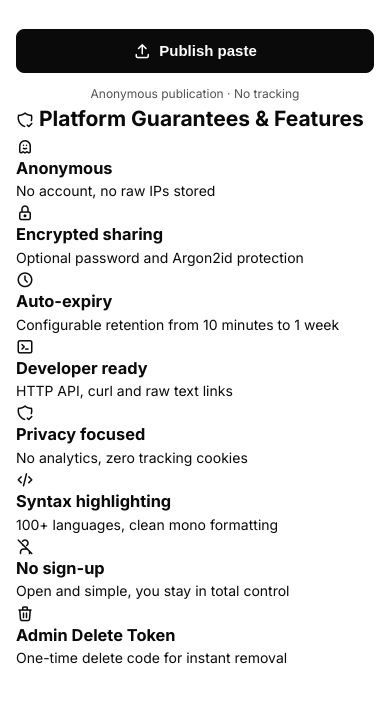
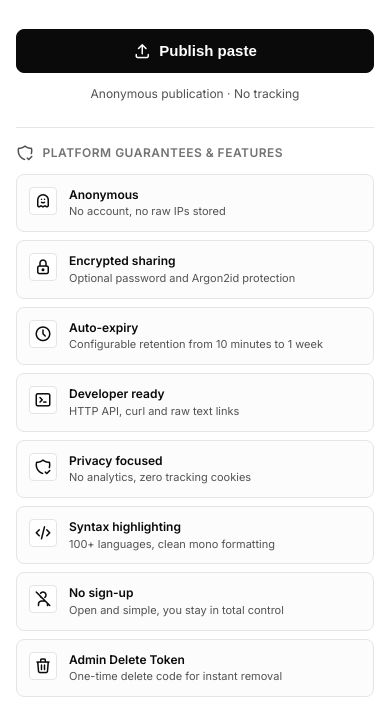
Before and after one commit to gugaucb/inkbin, a FastAPI app: page / in a window 390 px wide. Shown: the part 748-1461 px from the top of the page. Before the commit the page ends 1412 px from the top, so only its background shows below. Run offline with FastAPI, Linux system fonts and the light colour scheme; some libraries are stand-ins or nearby versions.

Commit message:
feat(ui): implement responsive styles and small screen ergonomics for features showcase (issue 03)

```diff
--- a/src/inkbin/static/css/ink-editorial.css
+++ b/src/inkbin/static/css/ink-editorial.css
@@ -720,6 +720,103 @@ i.ti, [class^="ti-"], [class*=" ti-"] {
 }
 
 /* ==========================================================================
+   Vitrine de Recursos e Garantias da Plataforma (Platform Features Showcase)
+   ========================================================================== */
+
+.platform-features-section {
+  margin-top: var(--space-8);
+  padding-top: var(--space-6);
+  border-top: 1px solid var(--border-default);
+  width: 100%;
+  box-sizing: border-box;
+}
+
+.platform-features-header {
+  margin-bottom: var(--space-5);
+}
+
+.platform-features-title {
+  font-size: 13px;
+  font-weight: 600;
+  text-transform: uppercase;
+  letter-spacing: 0.04em;
+  color: var(--text-muted);
+  display: flex;
+  align-items: center;
+  gap: var(--space-2);
+}
+
+.platform-features-title i {
+  font-size: var(--icon-size-md);
+  color: var(--text-secondary);
+}
+
+.platform-features-grid {
+  display: grid;
+  grid-template-columns: repeat(4, 1fr);
+  gap: var(--space-4);
+  width: 100%;
+  box-sizing: border-box;
+}
+
+.feature-card {
+  background-color: var(--surface-subtle);
+  border: 1px solid var(--border-default);
+  border-radius: var(--radius-md);
+  padding: var(--space-4);
+  display: flex;
+  align-items: flex-start;
+  gap: var(--space-3);
+  box-sizing: border-box;
+  max-width: 100%;
+  min-width: 0;
+  word-break: break-word;
+  transition: border-color var(--transition-fast), background-color var(--transition-fast);
+}
+
+.feature-card:hover {
+  border-color: var(--border-focus);
+  background-color: var(--surface);
+}
+
+.feature-card-icon {
+  display: flex;
+  align-items: center;
+  justify-content: center;
+  width: 32px;
+  height: 32px;
+  border-radius: var(--radius-sm);
+  background-color: var(--surface);
+  border: 1px solid var(--border-default);
+  color: var(--text-primary);
+  flex-shrink: 0;
+  font-size: var(--icon-size-md);
+}
+
+.feature-card-content {
+  display: flex;
+  flex-direction: column;
+  gap: 2px;
+  min-width: 0;
+  flex: 1;
+}
+
+.feature-card-title {
+  font-size: 13px;
+  font-weight: 600;
+  color: var(--text-primary);
+  line-height: 1.3;
+  margin: 0;
+}
+
+.feature-card-desc {
+  font-size: 12px;
+  color: var(--text-secondary);
+  line-height: 1.4;
+  margin: 0;
+}
+
+/* ==========================================================================
    Mobile Nav, Drawer & Responsive Layout Breakpoints (INK Design System v2)
    ========================================================================== */
 
@@ -853,6 +950,12 @@ i.ti, [class^="ti-"], [class*=" ti-"] {
   .viewer-actions {
     flex-wrap: wrap;
     gap: var(--space-2);
+  }
+
+  /* Vitrine no Tablet (2 colunas fluidas) */
+  .platform-features-grid {
+    grid-template-columns: repeat(2, 1fr);
+    gap: var(--space-3);
   }
 }
 
@@ -1025,6 +1128,46 @@ i.ti, [class^="ti-"], [class*=" ti-"] {
   .error-message {
     font-size: 14px;
   }
+
+  /* Vitrine no Mobile (<= 639px): Otimização ergonômica de toque, ausência de overflow horizontal */
+  .platform-features-section {
+    margin-top: var(--space-6);
+    padding-top: var(--space-4);
+  }
+
+  .platform-features-header {
+    margin-bottom: var(--space-3);
+  }
+
+  .platform-features-title {
+    font-size: 12px;
+  }
+
+  .platform-features-grid {
+    grid-template-columns: repeat(auto-fit, minmax(240px, 1fr));
+    gap: var(--space-2);
+  }
+
+  .feature-card {
+    padding: var(--space-3);
+    gap: var(--space-3);
+    min-height: var(--touch-target-min);
+  }
+
+  .feature-card-icon {
+    width: 28px;
+    height: 28px;
+    font-size: 15px;
+  }
+
+  .feature-card-title {
+    font-size: 12px;
+  }
+
+  .feature-card-desc {
+    font-size: 11px;
+    line-height: 1.35;
+  }
 }
 
 /* 4. Wide Viewports (>= 1440px) */
--- a/src/inkbin/static/css/ink-tokens.css
+++ b/src/inkbin/static/css/ink-tokens.css
@@ -26,6 +26,7 @@
   --text-inverse: var(--ink-0);
   --border-default: var(--ink-200);
   --border-strong: var(--ink-300);
+  --border-focus: var(--ink-700);
   --action-primary: var(--ink-950);
   --action-primary-hover: var(--ink-900);
   --focus-ring: var(--ink-950);
```
Also changed, not shown: tests/test_web_ui.py (+20 -0 lines), .scratch/platform-features-showcase/issues/03-responsive-css-and-small-screen-optimization.md, .scratch/platform-features-showcase/map.md.
